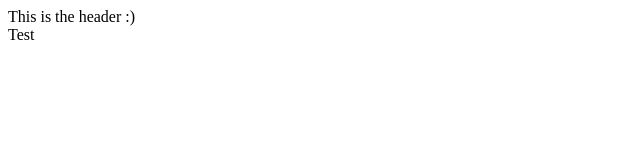
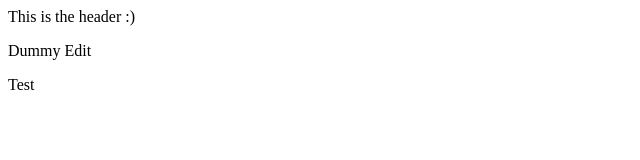
Before and after one commit to davbui/my-fake-app, a plain HTML site: page index.html in a window 1280 px wide. Shown: the whole page, without its empty margins (0-640 px from the left). Drawn offline with Linux system fonts and the light colour scheme.

Commit message:
Dummy Edit

```diff
--- a/index.html
+++ b/index.html
@@ -10,6 +10,8 @@
 
 		<header>This is the header :) </header>
 
+		<p> Dummy Edit </p>
+
 		<footer>Test</footer>
 
 	</body>
```
